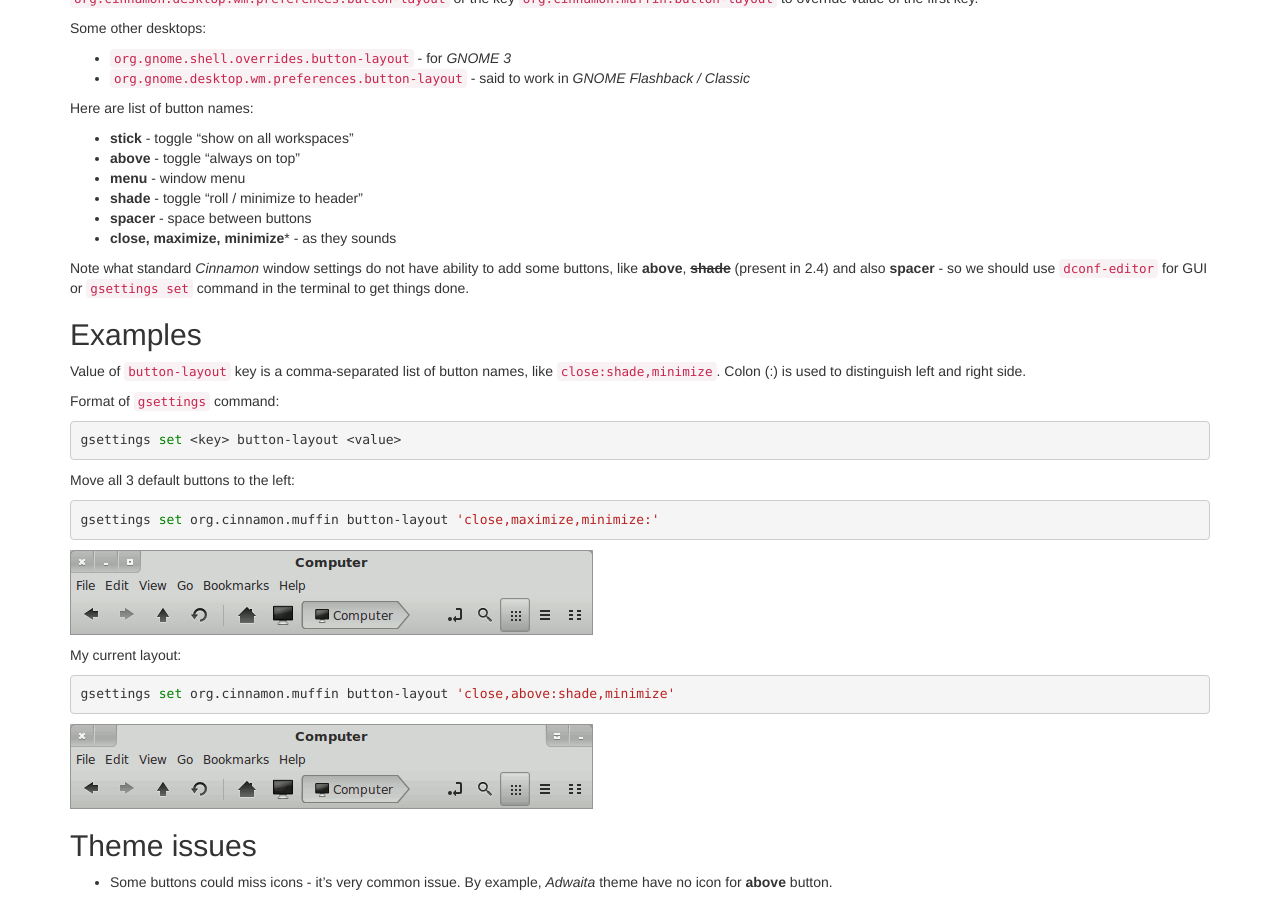
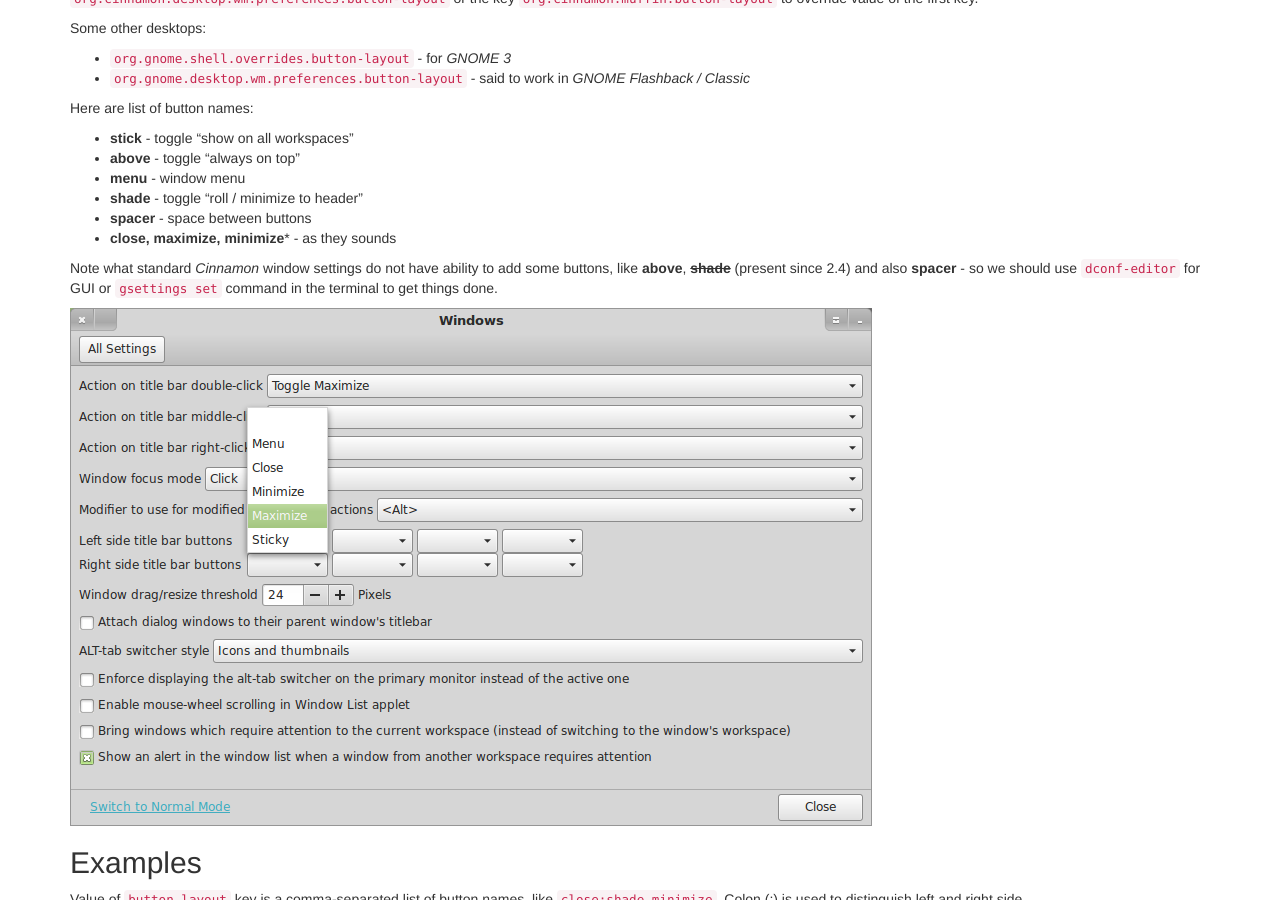
Before and after one commit to roman-yagodin/roman-yagodin.github.io, a Jekyll site: the page built from _posts/2014-10-22-muffin-window-buttons-layout.md, in a window 1280 px wide and 900 px high, scrolled down 970 px. Built offline with Jekyll 4.4.1, drawn with Linux system fonts in a browser that asks for light colours; nearby versions of some CDN libraries; library files that are not in the unit come from our copies; comment, search, counter and statistics services are not loaded.

Commit message:
Add Cinnamon windows settings screenshot

```diff
--- a/_posts/2014-10-22-muffin-window-buttons-layout.md
+++ b/_posts/2014-10-22-muffin-window-buttons-layout.md
@@ -46,8 +46,10 @@ Here are list of button names:
 - **spacer** - space between buttons
 - **close, maximize, minimize*** - as they sounds
 
-Note what standard *Cinnamon* window settings do not have ability to add some buttons, like **above**, <del>**shade**</del> (present in 2.4) and also **spacer** -
+Note what standard *Cinnamon* window settings do not have ability to add some buttons, like **above**, <del>**shade**</del> (present since 2.4) and also **spacer** -
 so we should use `dconf-editor` for GUI or `gsettings set` command in the terminal to get things done.
+
+<img src="{{ site.url }}/assets/images/muffin-window-buttons-layout_04.png" alt="Editing muffin buttons layout in Cinnamon windows settings" class="img-responsive" />
 
 ## Examples
 
```
Also changed, not shown: assets/images/muffin-window-buttons-layout_04.png (added).
